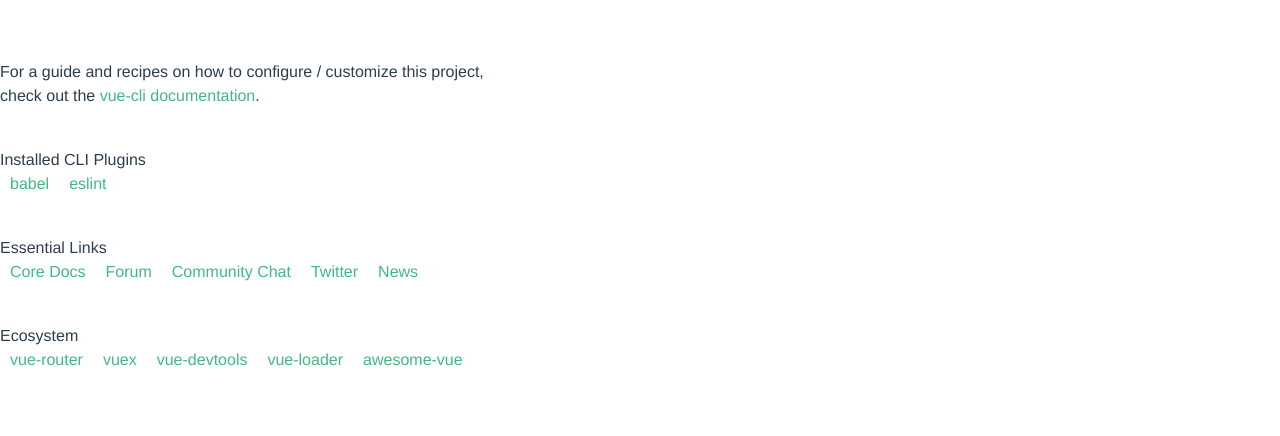
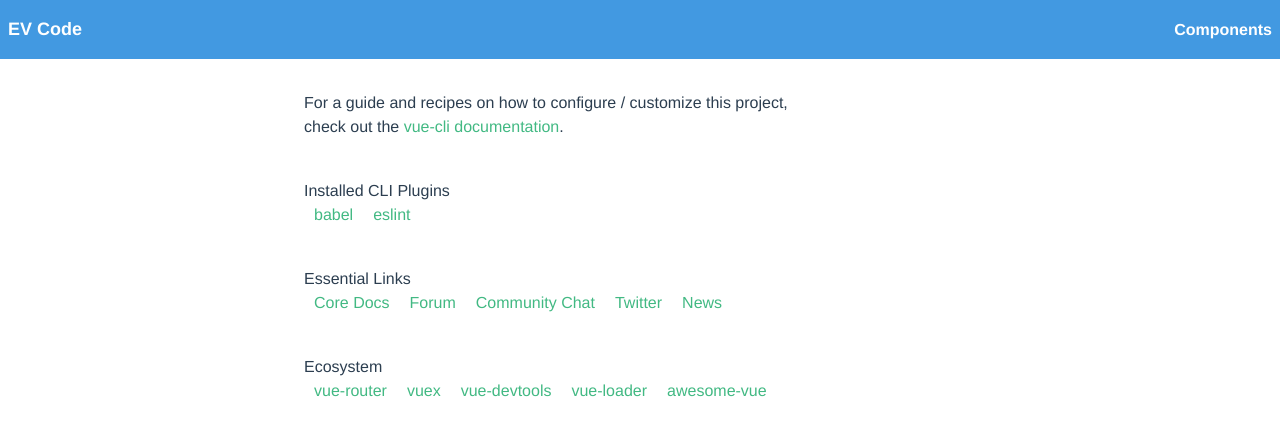
Before and after one commit to jakzaizzat/blog-snippet, a Vue app: page / in a window 1280 px wide. Shown: the top 436 px of the page. Built offline with nearby package versions, Linux system fonts and the light colour scheme; what idle-vue would draw is missing.

Commit message:
Add layout page

```diff
--- a/src/App.vue
+++ b/src/App.vue
@@ -10,6 +10,5 @@
   -webkit-font-smoothing: antialiased;
   -moz-osx-font-smoothing: grayscale;
   color: #2c3e50;
-  margin-top: 60px;
 }
 </style>
--- /dev/null
+++ b/src/components/Nav.vue
@@ -0,0 +1,19 @@
+<template>
+    <div class="bg-blue-500 py-4 flex items-center justify-between text-white">
+        <router-link to="/" class="font-bold text-lg mx-2">EV Code</router-link>
+
+        <div class="font-semibold mx-2">
+            <a>Components</a>
+        </div>
+    </div>
+</template>
+
+<script>
+    export default {
+        name: "Nav"
+    }
+</script>
+
+<style scoped>
+
+</style>
--- /dev/null
+++ b/src/layout/Main.vue
@@ -0,0 +1,22 @@
+<template>
+    <div class="main">
+        <Nav/>
+        <div class="max-w-2xl py-8 mx-auto">
+            <router-view></router-view>
+        </div>
+    </div>
+</template>
+
+<script>
+    import Nav from "../components/Nav";
+    export default {
+        name: "Main",
+        components: {
+            Nav
+        }
+    }
+</script>
+
+<style scoped>
+
+</style>
--- a/src/router.js
+++ b/src/router.js
@@ -1,25 +1,38 @@
-import Vue from 'vue'
-import Router from 'vue-router'
+import Vue from "vue";
+import Router from "vue-router";
 
 Vue.use(Router);
 
-import Home from "./views/Home"
+import Home from "./views/Home";
 import IdleTimer from "./views/IdleTimer";
 import Animation from "./views/Animation";
 import Profile from "./views/Profile";
+import Modal from "./views/Modal";
+
+import MainLayout from "./layout/Main";
 
 export default new Router({
-    mode: 'history',
+  mode: "history",
   routes: [
     {
       path: "/",
-            name: 'Home',
+      name: "MainLayout",
+      component: MainLayout,
+      children: [
+        {
+          path: "/",
+          name: "Home",
           component: Home
         },
         {
           path: "/idle",
           name: "Idle Timer",
           component: IdleTimer
+        },
+        {
+          path: "/modal",
+          name: "Modal Page",
+          component: Modal
         },
         {
           path: "/animation",
@@ -32,4 +45,6 @@
           component: Profile
         }
       ]
-})
+    }
+  ]
+});
--- /dev/null
+++ b/src/views/Modal.vue
@@ -0,0 +1,5 @@
+<template>
+    <div>Modal Page</div>
+</template>
+
+<script></script>
```
Lines whose indentation alone changed are shown as unchanged.
